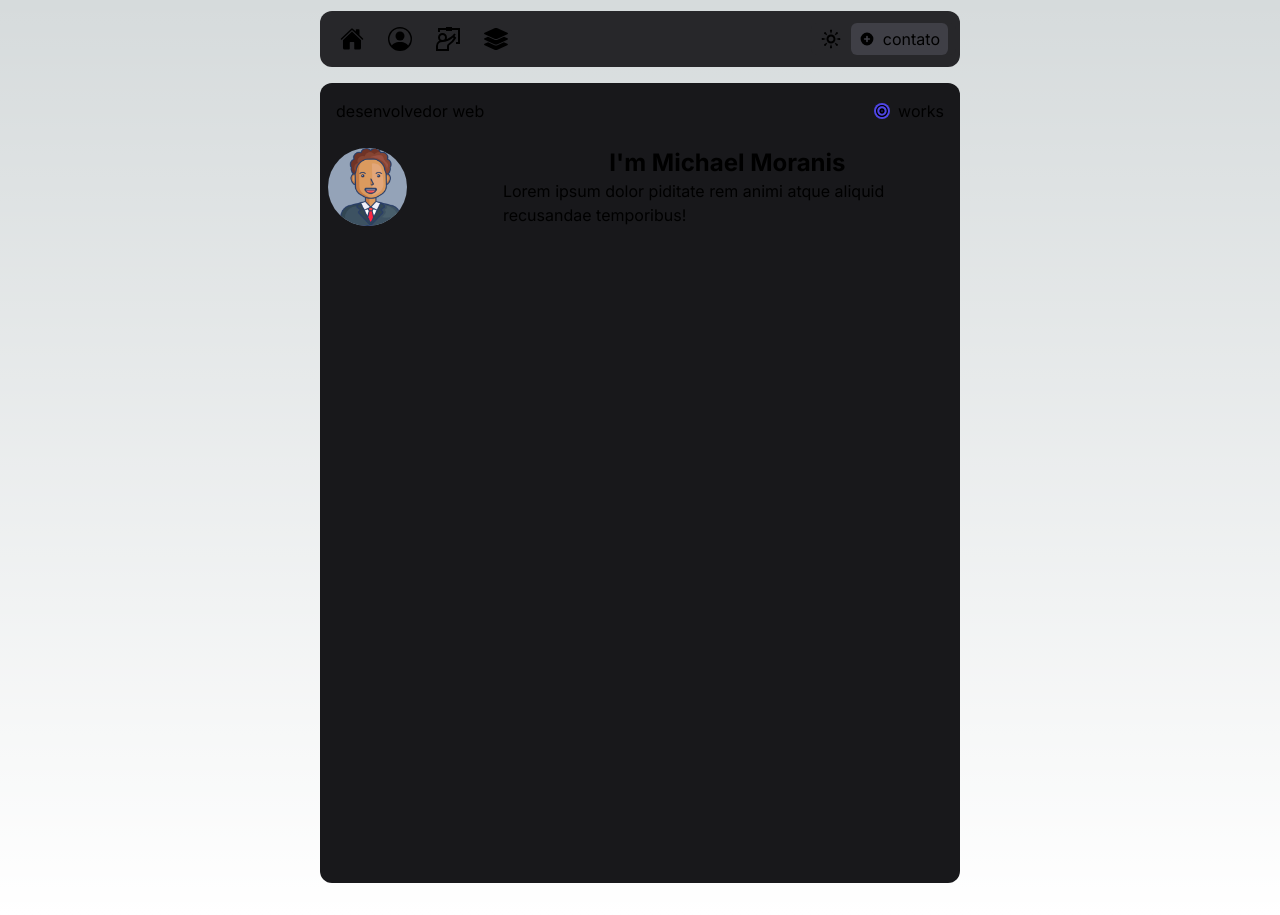
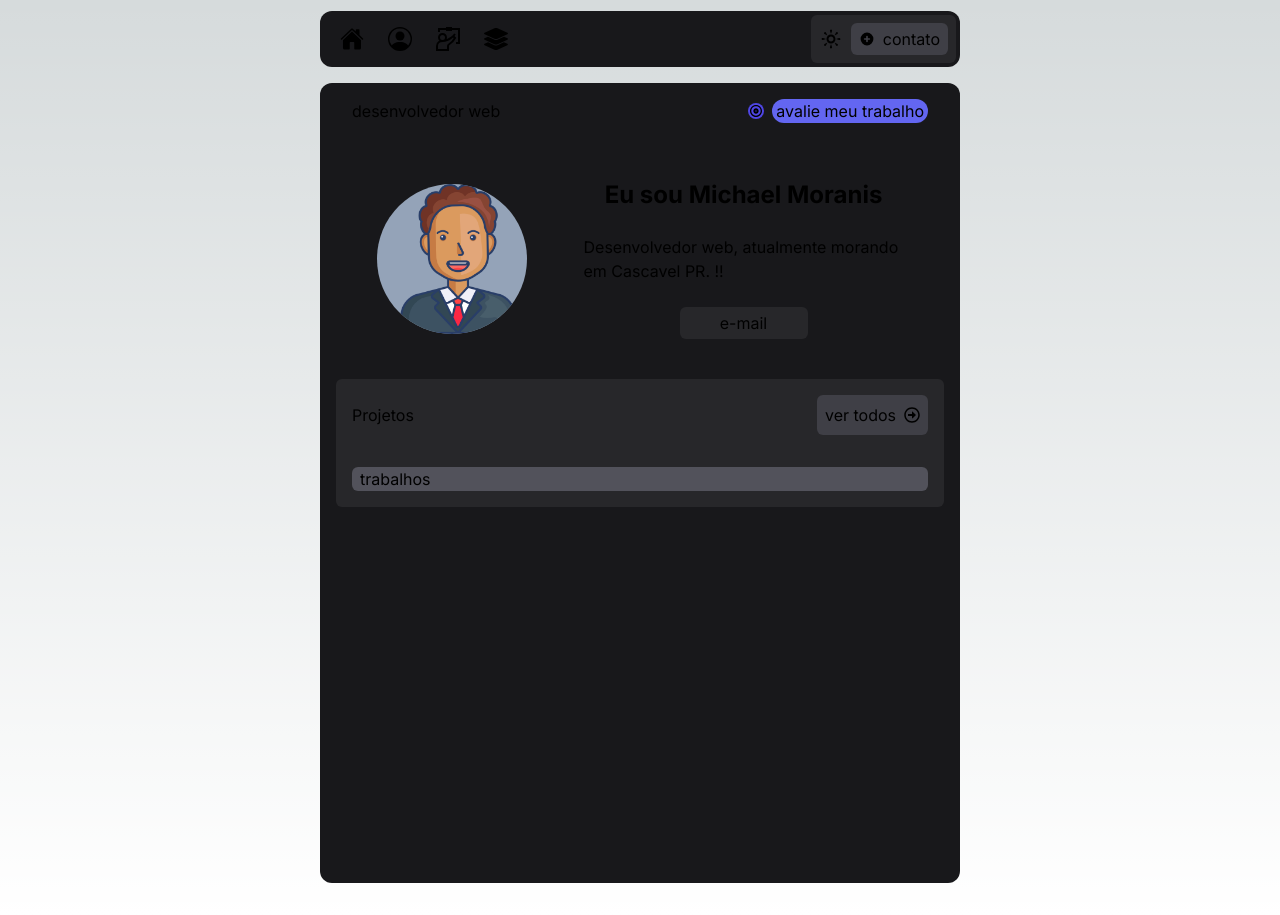
Before and after one commit to MichaelMoranis/portifolio, a Next.js app: page / in a window 1280 px wide. Built offline with nearby package versions, Linux system fonts and the light colour scheme.

Commit message:
adds styles for components

```diff
--- a/src/app/Banner/page.tsx
+++ /dev/null
@@ -1,29 +0,0 @@
-"use client";
-
-import Image from "next/image";
-import { CgEditBlackPoint } from "react-icons/cg";
-
-export default function Banner() {
-  return (
-    <div className="flex flex-col sm:flex-row  gap-24">
-      <div className="flex flex-col items-center justify-center md:flex-row md:justify-between md:items-center m-2 gap-24">
-        <div>
-          <Image
-            className="flex items-center md:w-18 md:h-18 justify-center border-cyan-700 bg-slate-400 border-solid rounded-full"
-            src="/cara.png"
-            width={100}
-            height={100}
-            alt="imagem perfil"
-          />
-        </div>
-        <div className="flex flex-col items-center md:justify-around">
-          <h2 className="text-2xl font-bold">I&apos;m Michael Moranis</h2>
-          <p>
-            Lorem ipsum dolor piditate rem animi atque aliquid
-            recusandae temporibus!
-          </p>
-        </div>
-      </div>
-    </div>
-  );
-}
--- a/src/app/Container/page.tsx
+++ /dev/null
@@ -1,11 +0,0 @@
-import Description from "../Description/page";
-import Nav from "../Nav/page";
-
-export default function Container() {
-  return (
-    <main className="flex min-h-screen flex-col items-center  bg-zinc-900 my-4 mx-2 w-full md:w-4/6 xl:max-w-screen-sm  rounded-xl">
-      <Nav />
-      <Description />
-    </main>
-  );
-}
--- /dev/null
+++ b/src/app/components/Banner/page.tsx
@@ -0,0 +1,34 @@
+"use client";
+
+import Image from "next/image";
+
+export default function Banner() {
+  return (
+    <div className="flex flex-col justify-around items-center">
+      <div className="flex flex-col items-center justify-around gap-6 w-full md:flex-row md:items-center  m-2 px-6">
+        <div>
+          <Image
+            className="flex items-center md:w-18 md:h-18 justify-center border-cyan-700 bg-slate-400 border-solid rounded-full"
+            src="/cara.png"
+            width={150}
+            height={150}
+            alt="imagem perfil"
+          />
+        </div>
+        <div className="flex justify-center items-center flex-col gap-6">
+          <div>
+            <h2 className="text-2xl font-bold items-center">Eu sou Michael Moranis</h2>
+          </div>
+          <div>
+            <h3 className="w-80">
+              Desenvolvedor web, atualmente morando em Cascavel PR. !!
+            </h3>
+          </div>
+          <button className="flex items-center justify-center gap-2 bg-zinc-800 rounded-md px-4 py2 py-1 w-32">
+            e-mail
+          </button>
+        </div>
+      </div>
+    </div>
+  );
+}
--- /dev/null
+++ b/src/app/components/Container/page.tsx
@@ -0,0 +1,14 @@
+import Description from "../Description/page";
+import Nav from "../Nav/page";
+import Projects from "../Projects/page";
+
+
+export default function Container() {
+  return (
+    <main className="flex min-h-screen flex-col items-center px-4  bg-zinc-900 my-4 mx-2 w-full md:w-4/6 xl:max-w-screen-sm  rounded-xl gap-8">
+      <Nav />
+      <Description />
+      <Projects />
+    </main>
+  );
+}
--- a/src/app/Nav/page.tsx
+++ b/src/app/components/Nav/page.tsx
@@ -7,7 +7,7 @@ export default function Nav() {
         <li>desenvolvedor web</li>
         <li className="flex items-center justify-center gap-2">
           <CgEditBlackPoint className="bg-indigo-600 rounded-full" />
-          <p className="hidden md:block">works</p>
+          <p className="hidden md:block bg-indigo-500 rounded-full px-1">avalie meu trabalho </p>
         </li>
       </ul>
     </nav>
--- /dev/null
+++ b/src/app/components/Projects/page.tsx
@@ -0,0 +1,19 @@
+import { FaRegArrowAltCircleRight } from "react-icons/fa";
+import Works from "../Works/page";
+
+export default function Projects() {
+  return (
+    <div className="w-full bg-zinc-800 rounded-md">
+      <div className="flex items-center justify-between p-4 rounded-md">
+        <div>Projetos</div>
+        <div>
+          <button className="flex items-center gap-2 bg-zinc-700 p-2 rounded-md">
+            ver todos
+            <FaRegArrowAltCircleRight />
+          </button>
+        </div>
+      </div>
+      <Works />
+    </div>
+  );
+}
--- /dev/null
+++ b/src/app/components/Works/page.tsx
@@ -0,0 +1,7 @@
+export default function Works() {
+  return (
+    <div className="h-6 bg-zinc-600 px-2 m-4 rounded-md">
+      trabalhos
+    </div>
+  )
+}
--- a/src/app/header/header.tsx
+++ b/src/app/components/header/header.tsx
@@ -8,7 +8,7 @@ import { TiWeatherSunny } from "react-icons/ti";
 export function Header() {
   return (
     <section className="flex items-center border-s-zinc-600 w-full rounded-xl md:w-4/6 xl:max-w-screen-sm">
-      <div className="flex items-center justify-between flex-row  h-18 px-1  w-full  bg-zinc-800 rounded-xl">
+      <div className="flex items-center justify-between flex-row  h-18 px-1  w-full  bg-zinc-900 rounded-xl">
         <div>
           <nav className="flex">
             <ul className="flex items-center justify-between gap-6 p-4">
@@ -35,7 +35,7 @@ export function Header() {
             </ul>
           </nav>
         </div>
-        <div className="flex flex-row items-center  bg-zinc-800 rounded-md px-2 gap-2">
+        <div className="flex flex-row items-center  bg-zinc-800 rounded-md p-2 gap-2">
           <div>
             <TiWeatherSunny  className="text-2xl"  />
           </div>
--- a/src/app/page.tsx
+++ b/src/app/page.tsx
@@ -1,5 +1,5 @@
-import Container from "./Container/page";
-import { Header } from "./header/header";
+import Container from "./components/Container/page";
+import { Header } from "./components/header/header";
 
 export default function Home() {
   return (
```
Also changed, not shown: src/app/components/Description/page.tsx (renamed from src/app/Description/page.tsx).
